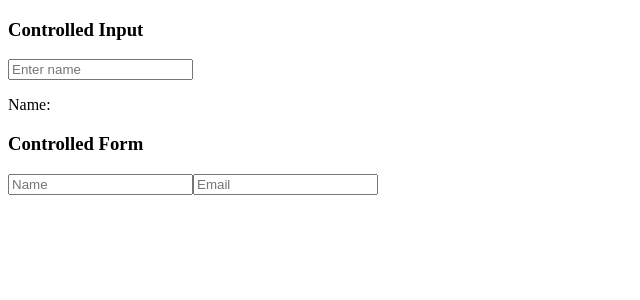
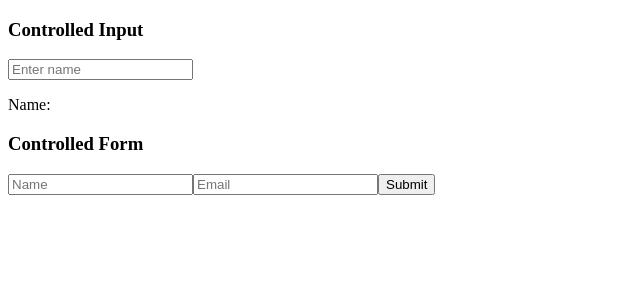
Before and after one commit to lokeshkumar72/react-practice-lab, a React (Vite) app: page / in a window 1280 px wide. Shown: the top 300 px of the page, without its empty margins (0-640 px from the left). Built offline with nearby package versions, Linux system fonts and the light colour scheme.

Commit message:
Day 15.3: Fixed controlled form submit and validation

```diff
--- a/src/components/ControlledForm.jsx
+++ b/src/components/ControlledForm.jsx
@@ -13,22 +13,39 @@
     });
   }
 
+  function handleSubmit(e) {
+    e.preventDefault();
+
+    if (!formData.name || !formData.email) {
+      alert("All fields required");
+      return;
+    }
+
+    console.log(formData);
+  }
+
   return (
-    <form>
+    <div>
       <h3>Controlled Form</h3>
+
+      <form onSubmit={handleSubmit}>
         <input
           name="name"
           placeholder="Name"
           value={formData.name}
           onChange={handleChange}
         />
+
         <input
           name="email"
           placeholder="Email"
           value={formData.email}
           onChange={handleChange}
         />
+
+        <button type="submit">Submit</button>
       </form>
+    </div>
   );
 }
 
```
Lines whose indentation alone changed are shown as unchanged.
